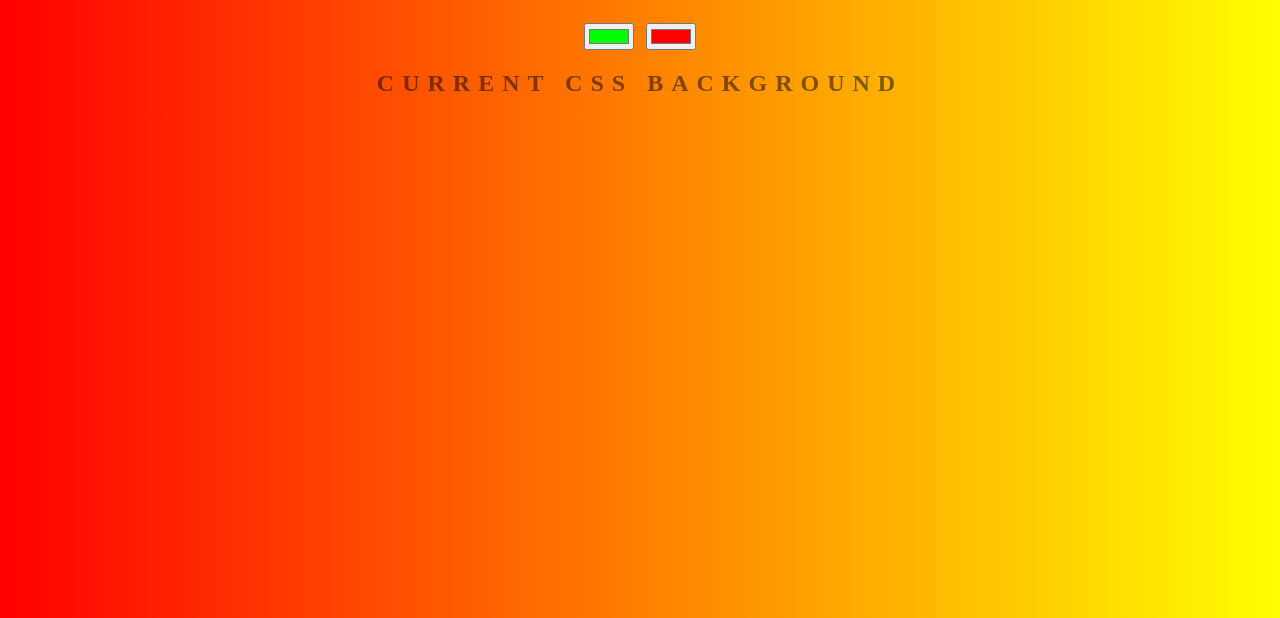
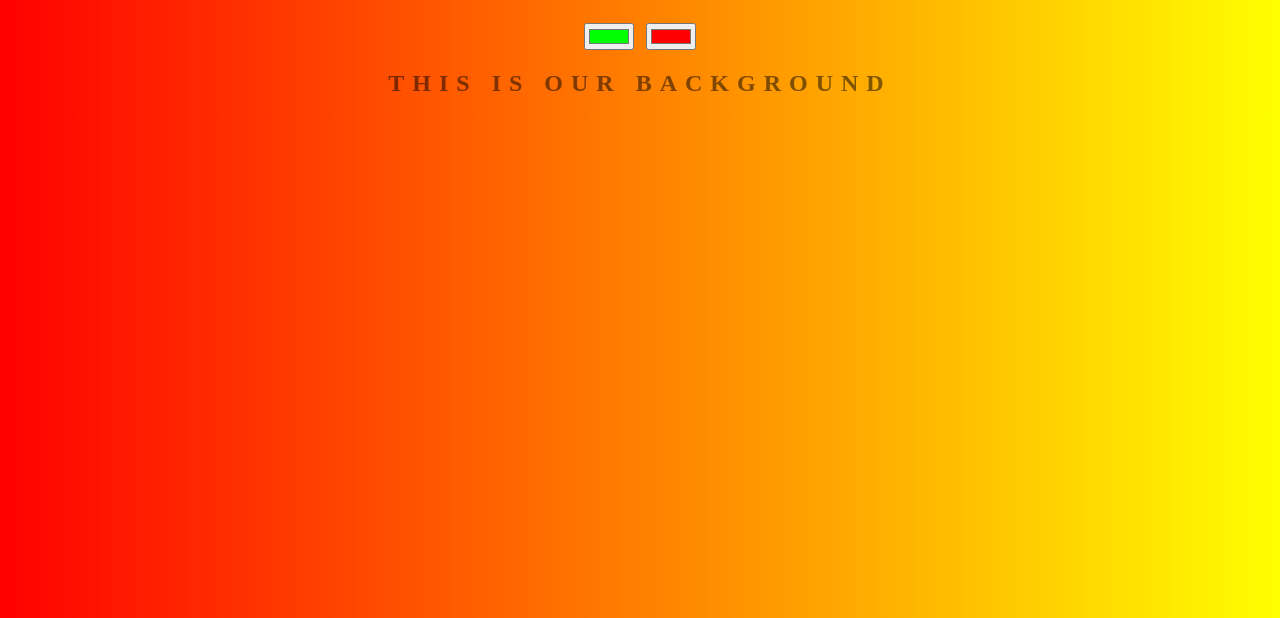
Before and after one commit to amineedev/Background-Generator, a plain HTML site: page index.html in a window 1280 px wide. Shown: the part 182-800 px from the top of the page. Drawn offline with Linux system fonts and the light colour scheme.

```diff
--- a/index.html
+++ b/index.html
@@ -8,7 +8,7 @@
 	<h1>Background Generator</h1>
 	<input class="color1" type="color" name="color1" value="#00ff00">
 	<input class="color2" type="color" name="color2" value="#ff0000">
-	<h2>Current CSS Background</h2>
+	<h2>This is our Background</h2>
 	<h3></h3>
 	<script type="text/javascript" src="script.js"></script>
 </body>
```
